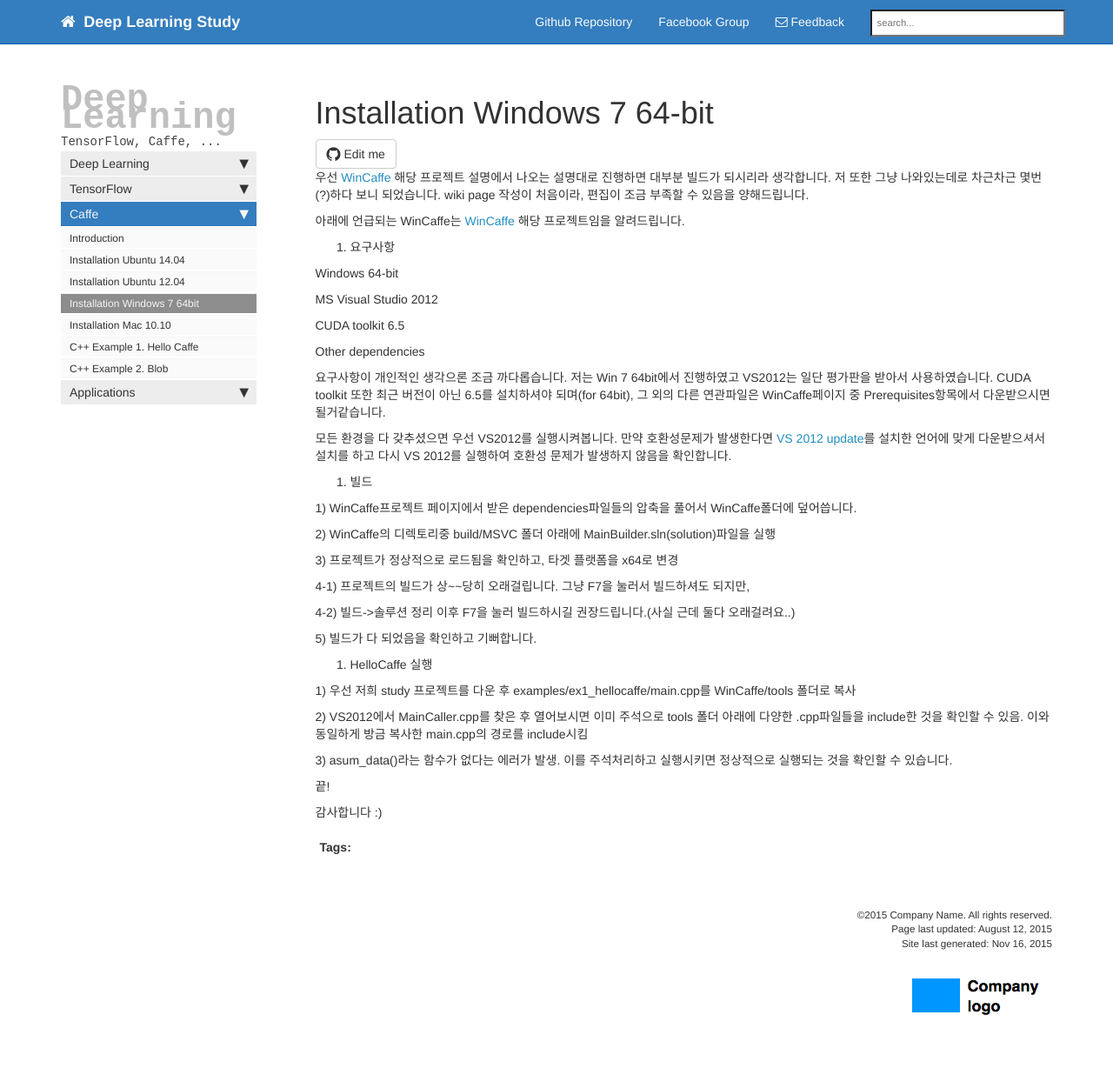
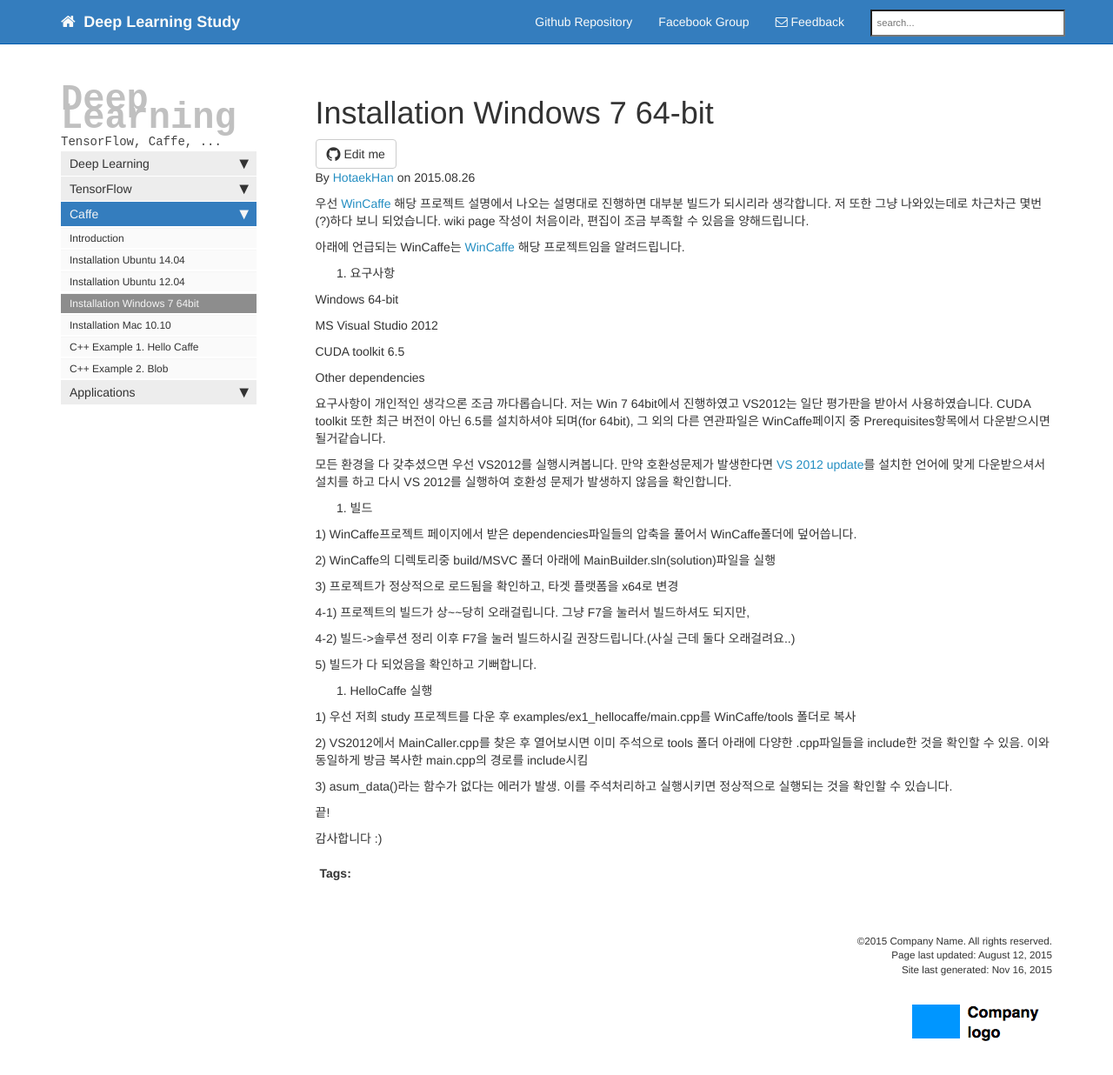
Before and after one commit to youngkyoonjang/material, a Jekyll site: the page built from doc_caffe_install_windows.md, in a window 1280 px wide and 1273 px high. Shown: the top 1236 px of the window at 87% size. Built offline with Jekyll 4.4.1, drawn with Linux system fonts in a browser that asks for light colours; nearby versions of some CDN libraries; library files that are not in the unit come from our copies; Markdown is read by kramdown in place of the engine named in the settings; comment, search, counter and statistics services are not loaded.

Commit message:
Update doc_caffe_install_windows.md

```diff
--- a/doc_caffe_install_windows.md
+++ b/doc_caffe_install_windows.md
@@ -4,6 +4,7 @@
 keywords: start, introduction, begin, install, build, hello world,
 last_updated: August 12, 2015
 ---
+By [HotaekHan](https://www.facebook.com/hotack.han?fref=pb_other) on 2015.08.26
 
 우선 [WinCaffe](https://github.com/niuzhiheng/caffe)
 해당 프로젝트 설명에서 나오는 설명대로 진행하면 대부분 빌드가 되시리라 생각합니다.
```
